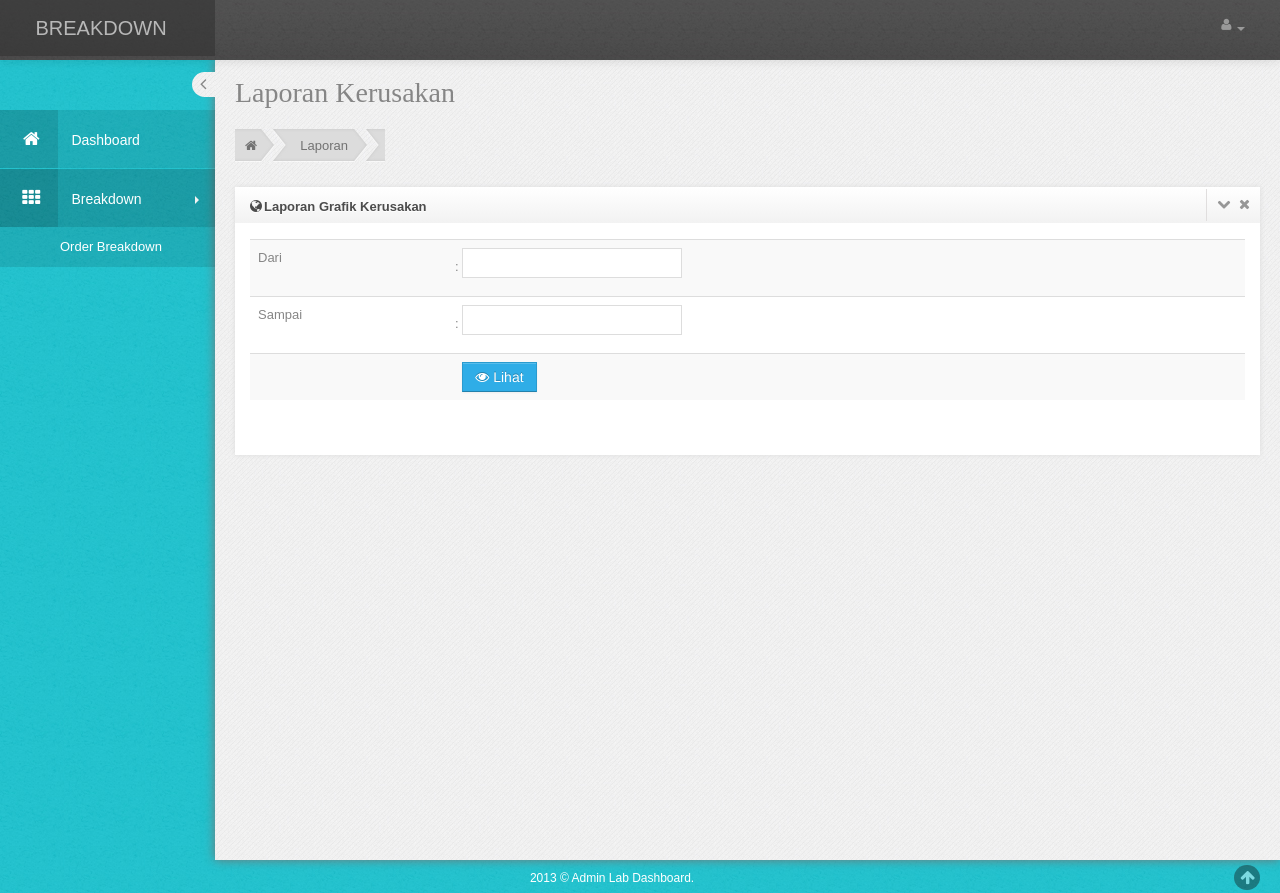
After one commit to EgaBudimanItera/andini_breakdown, a CodeIgniter app: page /andini_breakdown/index.php/laporan_grafik/grafik_kerusakan in a window 1280 px wide. The commit adds this page. Run offline with CodeIgniter, Linux system fonts and the light colour scheme; some web fonts are replaced.

Commit message:
grafik kerusakan

```diff
--- a/application/controllers/Laporan_grafik.php
+++ b/application/controllers/Laporan_grafik.php
@@ -73,4 +73,29 @@ class Laporan_grafik extends CI_Controller {
 		);
 		$this->load->view('lihat_laporan_grafik_komponen', $data);
 	}
+
+	public function grafik_kerusakan(){
+		$data = array(
+			'link' => 'laporan_grafik_kerusakan',
+			'page' => 'laporan/laporan_grafik_kerusakan',
+			'script' => 'breakdown/script',
+		);
+		$this->load->view('template/wrapper', $data);
+	}
+
+	public function lihat_grafik_periode_kerusakan(){
+		$tgl_awal = date('Y-m-d', strtotime($this->input->post('dari', true)));
+		$tgl_akhir = date('Y-m-d', strtotime($this->input->post('sampai', true)));
+		$diff = abs(strtotime($tgl_akhir)-strtotime($tgl_awal));
+		$jml_hari_bln_ini = $diff/86400;
+		$query = $this->db->query("SELECT COUNT(*) AS jumlah, kerusakan.kdkerusakan, kerusakan.keterangan FROM orderbreakdown LEFT JOIN kerusakan ON orderbreakdown.kdkerusakan =  kerusakan.kdkerusakan WHERE tglorder between '$tgl_awal' and '$tgl_akhir' AND orderbreakdown.kdkerusakan IS NOT NULL GROUP BY kerusakan.kdkerusakan");
+		$data = array(
+			// 'script' => 'script_welcome',
+			'jumlah_hari' => $jml_hari_bln_ini,
+			'row' => $query,
+			'tanggal_awal' => $tgl_awal,
+			'tanggal_akhir' => $tgl_akhir
+		);
+		$this->load->view('lihat_laporan_grafik_kerusakan', $data);
+	}
 }
--- a/application/views/breakdown/script.php
+++ b/application/views/breakdown/script.php
@@ -50,4 +50,20 @@
         });
       });
    });
+
+   $(document).ready(function(e){
+      $(document).on('click', '.lihat_laporan_kerusakan', function(e){
+        e.preventDefault();
+        $('#result_laporan_kerusakan').html('Loading...');
+        var data = $('#form_laporan_kerusakan').serialize();
+        $.ajax({
+          url: '<?=base_url()?>laporan_grafik/lihat_grafik_periode_kerusakan',
+          type: 'POST',
+          data: data,
+          success: function(msg){
+            $('#result_laporan_kerusakan').html(msg);
+          }
+        });
+      });
+   });
 </script>
--- /dev/null
+++ b/application/views/laporan/laporan_grafik_kerusakan.php
@@ -0,0 +1,74 @@
+<!-- BEGIN PAGE -->
+<div id="main-content">
+         <!-- BEGIN PAGE CONTAINER-->
+         <div class="container-fluid">
+            <!-- BEGIN PAGE HEADER-->
+            <div class="row-fluid">
+               <div class="span12">
+                  <!-- BEGIN PAGE TITLE & BREADCRUMB-->
+                   <h3 class="page-title">
+                     Laporan Kerusakan
+                  </h3>
+                   <ul class="breadcrumb">
+                       <li>
+                           <a href="#"><i class="icon-home"></i></a><span class="divider">&nbsp;</span>
+                       </li>
+                       <li>
+                           <a href="#">Laporan</a> <span class="divider">&nbsp;</span>
+                       </li>
+                       <!-- <li><a href="#">Blank Page</a><span class="divider-last">&nbsp;</span></li> -->
+                   </ul>
+                   <!-- END PAGE TITLE & BREADCRUMB-->
+               </div>
+            </div>
+            <!-- END PAGE HEADER-->
+            <!-- BEGIN PAGE CONTENT-->
+            <div class="row-fluid">
+               <div class="span12">
+                  <div class="widget">
+                        <div class="widget-title">
+                           <h4><i class="icon-globe"></i>Laporan Grafik Kerusakan</h4>
+                           <span class="tools">
+                           <a href="javascript:;" class="icon-chevron-down"></a>
+                           <a href="javascript:;" class="icon-remove"></a>
+                           </span>
+                        </div>
+                        <div class="widget-body">
+                          <form id="form_laporan_kerusakan">
+                            <table class="table table-striped">
+                              <tr>
+                                <td>Dari</td>
+                                <td>
+                                  : <input type="text" name="dari" id="dari" class=" m-ctrl-medium date-picker" required />
+                                </td>
+                              </tr>
+                              <tr>
+                                <td>Sampai</td>
+                                <td>
+                                  : <input type="text" name="sampai" id="sampai" class=" m-ctrl-medium date-picker" required />
+                                </td>
+                              </tr>
+                              <tr>
+                                <td></td>
+                                <td>
+                                  &nbsp; <button type="button" class="btn btn-sm btn-primary lihat_laporan_kerusakan">
+                                    <i class=" icon-eye-open"></i> Lihat
+                                  </button>
+                                  <!-- <button type="button" class="btn btn-sm btn-danger cetak_laporan">
+                                    <i class="icon-print"></i> Cetak
+                                  </button> -->
+                                </td>
+                              </tr>
+                            </table>
+                          </form>
+                            <br/>
+                            <div id="result_laporan_kerusakan"></div>
+                        </div>
+                  </div>
+               </div>
+            </div>
+            <!-- END PAGE CONTENT-->
+         </div>
+         <!-- END PAGE CONTAINER-->
+      </div>
+      <!-- END PAGE -->
--- a/application/views/template/sidebar.php
+++ b/application/views/template/sidebar.php
@@ -34,7 +34,7 @@
                   </ul>
               </li>
               <?php }?>
-              <li class="has-sub <?=$link == 'order_breakdown' || $link == 'list_breakdown' || $link == 'laporan_grafik' || $link == 'laporan_grafik_komponen' ? 'active' : ''?>">
+              <li class="has-sub <?=$link == 'order_breakdown' || $link == 'list_breakdown' || $link == 'laporan_grafik' || $link == 'laporan_grafik_komponen' || $link == 'laporan_grafik_kerusakan' ? 'active' : ''?>">
                   <a href="javascript:;" class="">
                       <span class="icon-box"><i class="icon-th"></i></span> Breakdown
                       <span class="arrow"></span>
@@ -45,6 +45,7 @@
                       <li class="<?=$link == 'list_breakdown' ? 'active' : ''?>"><a class="" href="<?=base_url()?>order_breakdown/list_breakdown">List Breakdown</a></li>
                       <li class="<?=$link == 'laporan_grafik' ? 'active' : ''?>"><a class="" href="<?=base_url()?>laporan_grafik">Laporan Grafik Breakdown</a></li>
                       <li class="<?=$link == 'laporan_grafik_komponen' ? 'active' : ''?>"><a class="" href="<?=base_url()?>laporan_grafik/grafik_komponen">Laporan Grafik Komponen</a></li>
+                      <li class="<?=$link == 'laporan_grafik_kerusakan' ? 'active' : ''?>"><a class="" href="<?=base_url()?>laporan_grafik/grafik_kerusakan">Laporan Grafik Kerusakan</a></li>
                       <?php }?>
                   </ul>
               </li>
```
Also changed, not shown: application/views/lihat_laporan_grafik_kerusakan.php (added, +50 -0 lines).
